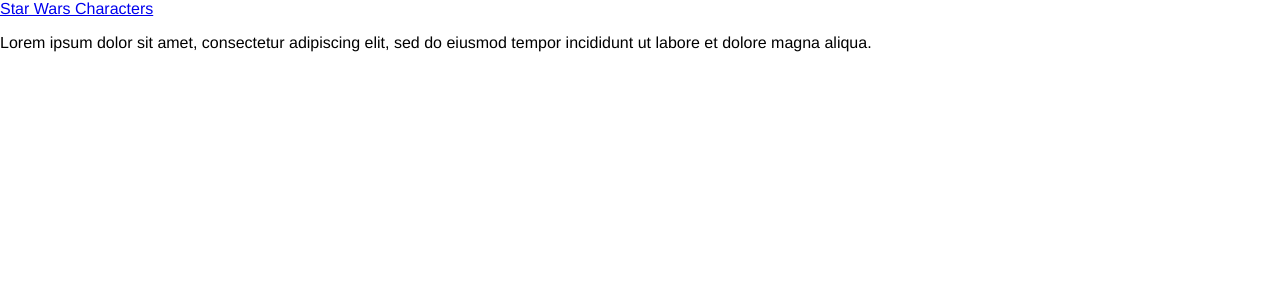
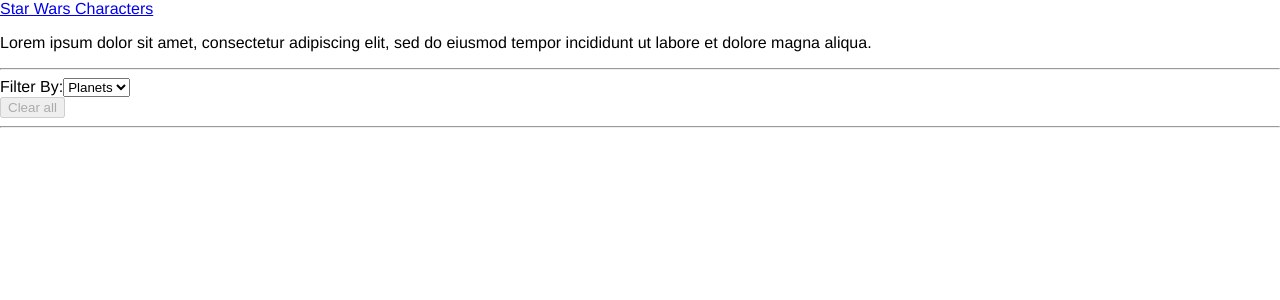
Before and after one commit to siccoo/cloudwalk-frontend, a React (Create React App) app: page / in a window 1280 px wide. Shown: the top 300 px of the page. Built offline with nearby package versions, Linux system fonts and the light colour scheme.

Commit message:
structuring the jsx element in Home.js

```diff
--- a/src/components/home/Home.js
+++ b/src/components/home/Home.js
@@ -1,15 +1,39 @@
 import React from "react";
-import {Link} from "react-router-dom";
+import { Link } from "react-router-dom";
 
 const Home = () => {
   return (
     <div className="starwar__container">
       <header>
+        <div>
+          <Link to="/">Star Wars Characters</Link>
+          <p>
+            Lorem ipsum dolor sit amet, consectetur adipiscing elit, sed do
+            eiusmod tempor incididunt ut labore et dolore magna aliqua.
+          </p>
+        </div>
+      </header>
+      <main>
+        <hr />
+        <div className="starwars__box__align">
           <div>
-              <Link to="/">Star Wars Characters</Link>
-              <p>Lorem ipsum dolor sit amet, consectetur adipiscing elit, sed do eiusmod tempor incididunt ut labore et dolore magna aliqua.</p>
+            <form>
+              <label>Filter By:</label>
+              <select>
+                <option value="">Planets</option>
+                <option value="">Planets</option>
+                <option value="">Planets</option>
+                <option value="">Planets</option>
+                <option value="">Planets</option>
+              </select>
+            </form>
           </div>
-      </header>
+          <div>
+            <button type="button" disabled>Clear all</button>
+          </div>
+        </div>
+        <hr />
+      </main>
     </div>
   );
 };
```
